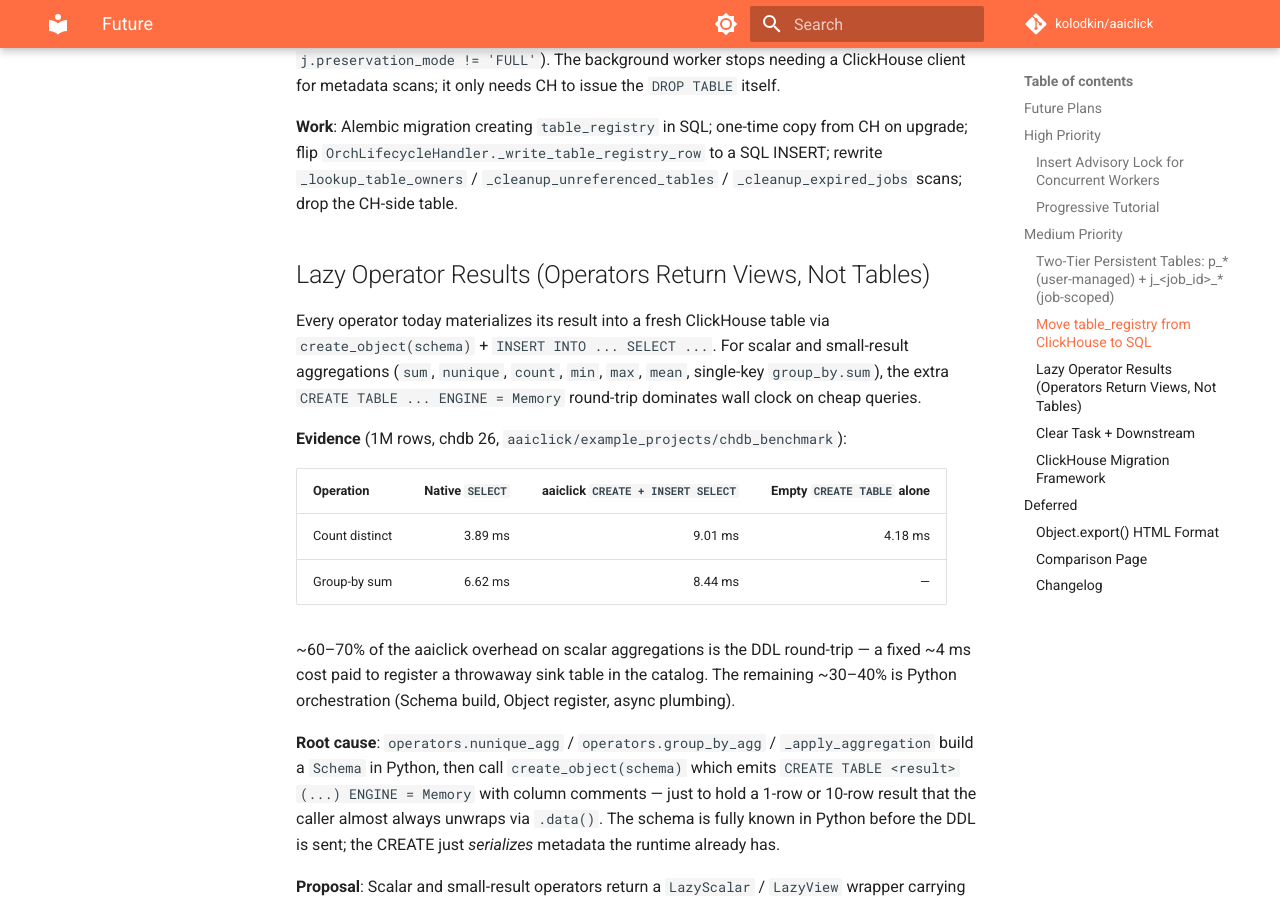
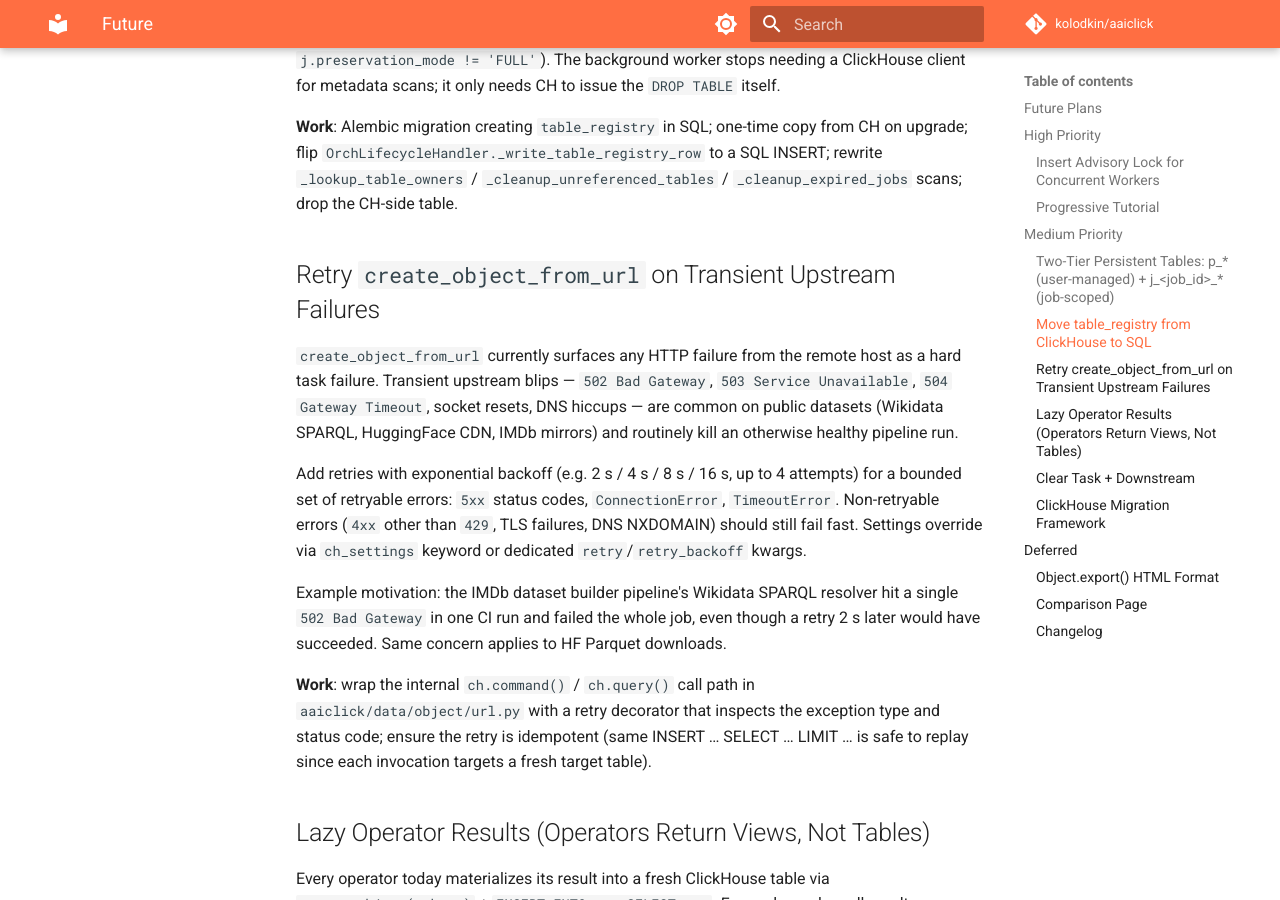
Before and after one commit to kolodkin/aaiclick, an MkDocs documentation site: the page built from docs/future.md, in a window 1280 px wide and 900 px high, scrolled down 2498 px. Built offline with MkDocs 1.6.1 and Material for MkDocs 9.7.7, drawn with Linux system fonts in a browser that asks for light colours; comment, search, counter and statistics services are not loaded.

Commit message:
docs: record future.md entry for create_object_from_url retry on transient upstream errors
Wikidata SPARQL / HuggingFace CDN / IMDb mirror outages surface as hard
task failures today, killing otherwise-healthy runs on a single 502.
Capture the idea of retry-with-exponential-backoff inside
create_object_from_url (and the SPARQL path) as a future improvement.

```diff
--- a/docs/future.md
+++ b/docs/future.md
@@ -70,6 +70,33 @@ Wide blast radius — ship in its own PR. Pairs naturally with the `table_regist
 Moving it to SQL collapses `_cleanup_unreferenced_tables` to a single query that joins unreferenced tables → registry → jobs, enabling mode-aware filtering in-database (e.g. `WHERE j.preservation_mode != 'FULL'`). The background worker stops needing a ClickHouse client for metadata scans; it only needs CH to issue the `DROP TABLE` itself.
 
 **Work**: Alembic migration creating `table_registry` in SQL; one-time copy from CH on upgrade; flip `OrchLifecycleHandler._write_table_registry_row` to a SQL INSERT; rewrite `_lookup_table_owners` / `_cleanup_unreferenced_tables` / `_cleanup_expired_jobs` scans; drop the CH-side table.
+
+## Retry `create_object_from_url` on Transient Upstream Failures
+
+`create_object_from_url` currently surfaces any HTTP failure from the
+remote host as a hard task failure. Transient upstream blips — `502 Bad
+Gateway`, `503 Service Unavailable`, `504 Gateway Timeout`, socket
+resets, DNS hiccups — are common on public datasets (Wikidata SPARQL,
+HuggingFace CDN, IMDb mirrors) and routinely kill an otherwise healthy
+pipeline run.
+
+Add retries with exponential backoff (e.g. 2 s / 4 s / 8 s / 16 s, up
+to 4 attempts) for a bounded set of retryable errors: `5xx` status
+codes, `ConnectionError`, `TimeoutError`. Non-retryable errors (`4xx`
+other than `429`, TLS failures, DNS NXDOMAIN) should still fail fast.
+Settings override via `ch_settings` keyword or dedicated
+`retry`/`retry_backoff` kwargs.
+
+Example motivation: the IMDb dataset builder pipeline's Wikidata
+SPARQL resolver hit a single `502 Bad Gateway` in one CI run and
+failed the whole job, even though a retry 2 s later would have
+succeeded. Same concern applies to HF Parquet downloads.
+
+**Work**: wrap the internal `ch.command()` / `ch.query()` call path in
+`aaiclick/data/object/url.py` with a retry decorator that inspects the
+exception type and status code; ensure the retry is idempotent (same
+INSERT … SELECT … LIMIT … is safe to replay since each invocation
+targets a fresh target table).
 
 ## Lazy Operator Results (Operators Return Views, Not Tables)
 
```
